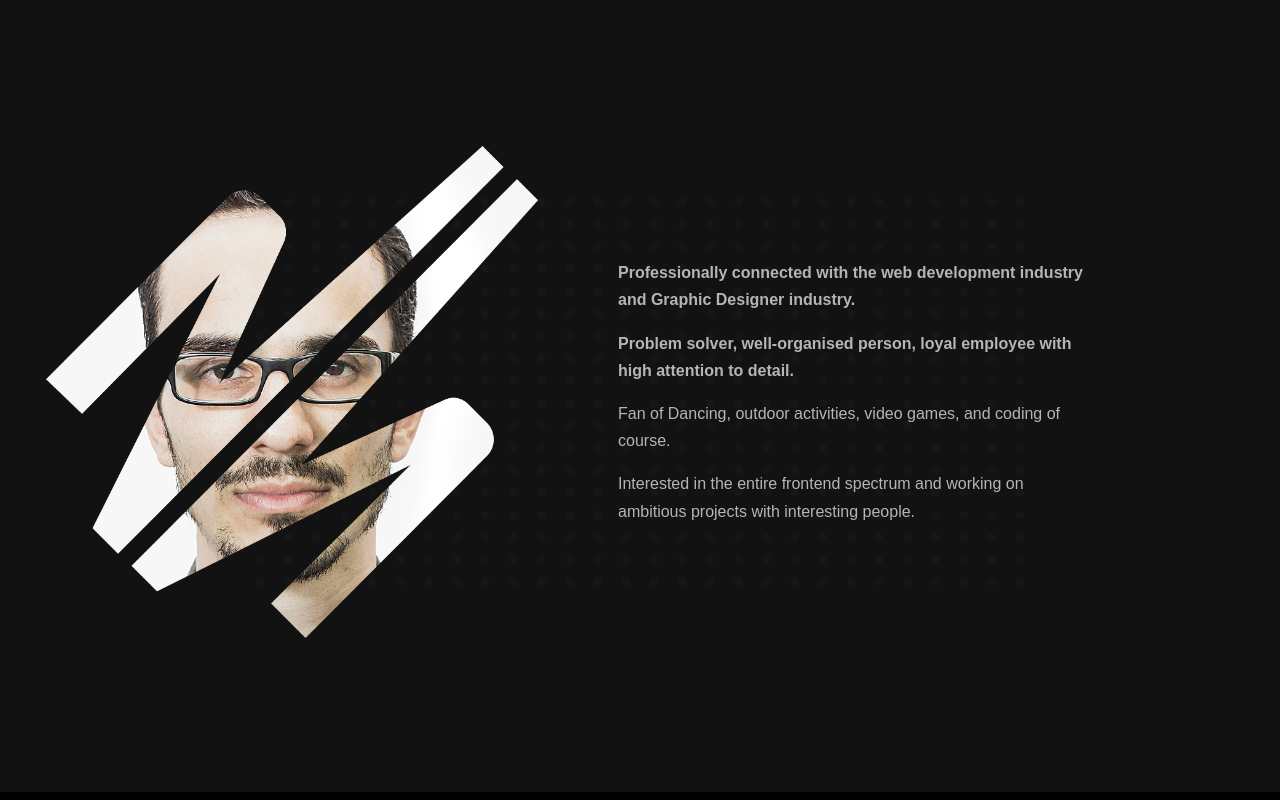
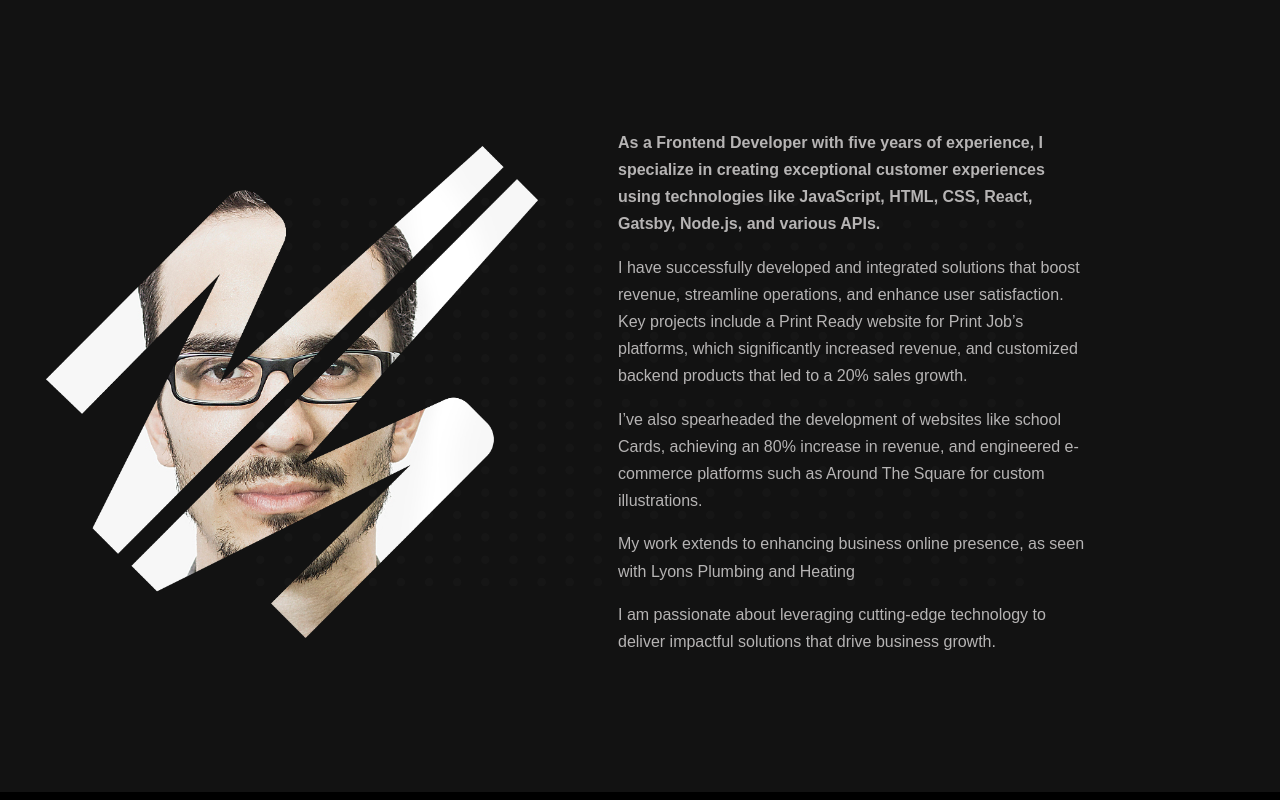
Before and after one commit to neetosena/netosena, a React (Create React App) app: page / in a window 1280 px wide. Shown: the part 760-1560 px from the top of the page. Built offline with nearby package versions, Linux system fonts and the light colour scheme.

Commit message:
change to Frontend Developer

```diff
--- a/src/components/Footer.js
+++ b/src/components/Footer.js
@@ -40,9 +40,9 @@ const Footer = () => {
             <Link to="/#portfolio">Portfolio</Link>
           </p>
           <ul>
-            <li>
+            {/* <li>
               <Link to="/graphic-design">&#62; Graphic Design</Link>
-            </li>
+            </li> */}
             <li>
               <Link to="/web">&#62; Web Developer</Link>
             </li>
@@ -124,7 +124,7 @@ const Wrapper = styled.footer`
   }
 
   .nav-links p {
-    margin-bottom: 1.7em;
+    margin-bottom: 0.7em;
   }
 
   .nav-links p:nth-last-of-type(1) {
--- a/src/components/Hero.js
+++ b/src/components/Hero.js
@@ -11,9 +11,7 @@ const Hero = () => {
             <span className="subtitle">Sena</span>
             <span className="dot">.</span>
           </div>
-          <span className="description">
-            UI | UX Designer and Web Developer
-          </span>
+          <span className="description">Frontend Developer</span>
           <p>
             Resolving design problems, building smart user interfaces and useful
             interactions, developing rich web applications and seamless web
--- a/src/pages/About.js
+++ b/src/pages/About.js
@@ -23,20 +23,52 @@ const About = () => {
 
         <div className="info">
           <p>
-            Professionally connected with the web development industry and
-            Graphic Designer industry.
+            As a Frontend Developer with five years of experience, I specialize
+            in creating exceptional customer experiences using technologies like
+            JavaScript, HTML, CSS, React, Gatsby, Node.js, and various APIs.
+          </p>
+
+          <p>
+            I have successfully developed and integrated solutions that boost
+            revenue, streamline operations, and enhance user satisfaction. Key
+            projects include a{" "}
+            <a href="https://printready.ie" target="_blank" rel="noreferrer">
+              Print Ready{" "}
+            </a>
+            website for Print Job’s platforms, which significantly increased
+            revenue, and customized backend products that led to a 20% sales
+            growth.
+          </p>
+
+          <p>
+            I’ve also spearheaded the development of websites like{" "}
+            <a href="https://schoolcards.ie" target="_blank" rel="noreferrer">
+              school Cards
+            </a>
+            , achieving an 80% increase in revenue, and engineered e-commerce
+            platforms such as{" "}
+            <a
+              href="https://aroundthesquare.ie"
+              target="_blank"
+              rel="noreferrer"
+            >
+              Around The Square
+            </a>{" "}
+            for custom illustrations.
           </p>
           <p>
-            Problem solver, well-organised person, loyal employee with high
-            attention to detail.
+            My work extends to enhancing business online presence, as seen with{" "}
+            <a
+              href="https://lyonsplumbingandheating.ie/"
+              target="_blank"
+              rel="noreferrer"
+            >
+              Lyons Plumbing and Heating
+            </a>
           </p>
           <p>
-            Fan of Dancing, outdoor activities, video games, and coding of
-            course.
-          </p>
-          <p>
-            Interested in the entire frontend spectrum and working on ambitious
-            projects with interesting people.
+            I am passionate about leveraging cutting-edge technology to deliver
+            impactful solutions that drive business growth.
           </p>
         </div>
       </div>
@@ -75,8 +107,17 @@ const Wrapper = styled.div`
     z-index: 1;
   }
 
-  .info p:nth-of-type(-1n + 2) {
-    font-weight: 700;
+  .info p:nth-of-type(1) {
+    font-weight: 600;
+  }
+
+  .info a {
+    color: var(--white);
+  }
+
+  .info a:hover,
+  .info a:focus {
+    color: var(--green);
   }
 
   @media (min-width: 768px) {
--- a/src/pages/Home.js
+++ b/src/pages/Home.js
@@ -12,7 +12,7 @@ const Home = () => {
     <div>
       <Helmet>
         <meta charSet="utf-8" />
-        <title>Neto Sena UI | UX and Web Developer</title>
+        <title>Neto Sena | Frontend Developer</title>
         <meta
           name="description"
           content="Resolving design problems, building smart user interfaces and useful interactions, developing rich web applications and seamless web experiences."
--- a/src/pages/Portfolio.js
+++ b/src/pages/Portfolio.js
@@ -23,10 +23,10 @@ const Portfolio = () => {
         <img className="bullets" src={bullets} alt="Bullets" />
         <h1>Portfolio & Previous Projects</h1>
         <div className="cards-container">
-          <Link className="card" to="/graphic-design">
+          {/* <Link className="card" to="/graphic-design">
             <GraphicDesignIcon name="icon" fill="current" />
             <span>Graphic Design</span>
-          </Link>
+          </Link> */}
           <Link className="card" to="/web">
             <WebDeveloperIcon name="icon" fill="current" />
             <span>Web Developer</span>
```
